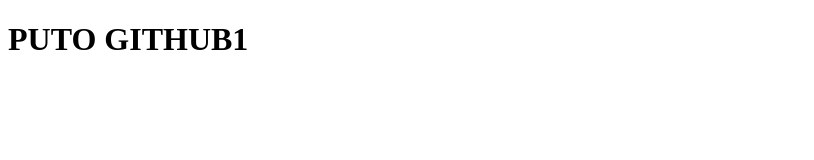
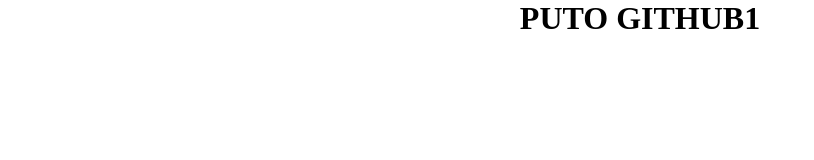
Before and after one commit to J24141/Diseno_Web, a plain HTML site: page index.html in a window 1280 px wide. Shown: the whole page, without its empty margins (0-814 px from the left). Drawn offline with Linux system fonts and the light colour scheme.

Commit message:
feat: update

```diff
--- /dev/null
+++ b/css/style.css
@@ -0,0 +1,8 @@
+*{
+    margin: 0;
+    padding: 0;
+}
+
+h1{
+    text-align: center;
+}
--- a/index.html
+++ b/index.html
@@ -4,6 +4,7 @@
     <meta charset="UTF-8">
     <meta name="viewport" content="width=device-width, initial-scale=1.0">
     <title>EA</title>
+    <link rel="stylesheet" href="/css/style.css">
 </head>
 <body>
     <h1>PUTO GITHUB1</h1>
```
